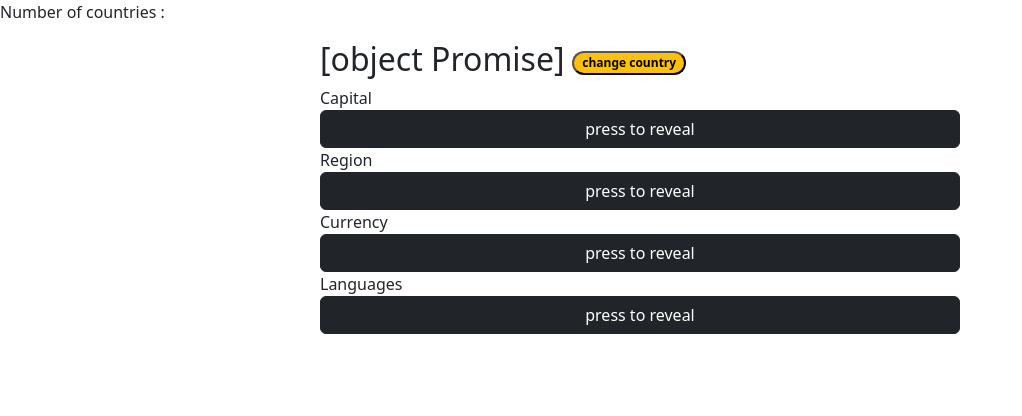
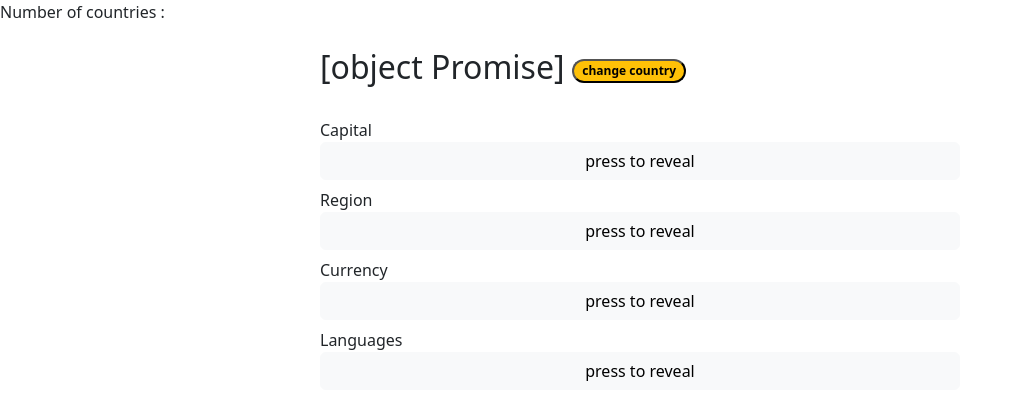
Before and after one commit to Mousedlf/countries, a plain HTML site: page index.html in a window 1280 px wide. Both pictures are taken after a click on the button "change country". Shown: the whole page, without its empty margins (0-1022 px from the left). Drawn offline with nearby package versions, Linux system fonts and the light colour scheme; no server answers.

Commit message:
moyennement fonctionnel

```diff
--- a/index.html
+++ b/index.html
@@ -14,14 +14,14 @@
 <p id="nb">Number of countries : </p>
 
 <div class="border-dark d-flex flex-column justify-content-center w-50 mx-auto">
-    <div class="d-flex align-items-center">
+    <div class="mt-2 d-flex align-items-center">
         <h2 id="country"></h2>
         <button id="refresh" class="ms-2 badge rounded-pill text-bg-warning">change country</button>
     </div>
-    <span>Capital</span><button id="capital" class="btn btn-dark">press to reveal</button>
-    <span>Region</span><button id="region" class="btn btn-dark">press to reveal</button>
-    <span>Currency</span><button id="currency" class="btn btn-dark">press to reveal</button>
-    <span>Languages</span><button id="languages" class="btn btn-dark">press to reveal</button>
+    <span class="mt-4">Capital</span><button id="capital" class="btn btn-light">press to reveal</button>
+    <span class="mt-2">Region</span><button id="region" class="btn btn-light">press to reveal</button>
+    <span class="mt-2">Currency</span><button id="currency" class="btn btn-light">press to reveal</button>
+    <span class="mt-2">Languages</span><button id="languages" class="btn btn-light">press to reveal</button>
 
 </div>
 
--- a/main.js
+++ b/main.js
@@ -4,7 +4,7 @@ const changeCountry = document.querySelector('#refresh')
 const capitalCity = document.querySelector('#capital')
 const languagesSpoken = document.querySelector('#languages')
 const currency = document.querySelector('#currency')
-const region = document.querySelector('#region')
+const regionOfTheCountry = document.querySelector('#region')
 
 async function getTotalNumberOfCountries(){
     let response = await fetch('https://restcountries.com/v3.1/all');
@@ -25,6 +25,7 @@ async function getACountry(){
     const randomCountryFromArray = data[getRandomCountryFromArray].name.common;
 
     randomCountry.innerHTML += randomCountryFromArray
+    console.log(data)
 
     // data[getRandomCountryFromArray].languages
     // data[getRandomCountryFromArray].currencies
@@ -37,10 +38,11 @@ async function getACountry(){
         languagesSpoken.innerHTML = data[getRandomCountryFromArray].languages
     })
     currency.addEventListener('click', ()=>{
-        currency.innerHTML = data[getRandomCountryFromArray].currency
+        currency.innerHTML = data[getRandomCountryFromArray].currencies
+        console.log(data[getRandomCountryFromArray].currencies)
     })
-    region.addEventListener('click', ()=>{
-        region.innerHTML = data[getRandomCountryFromArray].languages
+    regionOfTheCountry.addEventListener('click', ()=>{
+        regionOfTheCountry.innerHTML = data[getRandomCountryFromArray].region
     })
 }
 getACountry()
@@ -53,14 +55,3 @@ changeCountry.addEventListener('click', ()=>{
     currency.innerHTML = 'press to reveal'
     region.innerHTML = 'press to reveal'
 })
-
-
-
-/* essai précédent
-
-languages.forEach(language =>{
-    console.log(language)
-    let template = `<div id="${language}" class="btn border-dark">${language}</div>`
-    document.querySelector('#buttons').innerHTML+=template
-})
-*/
```
